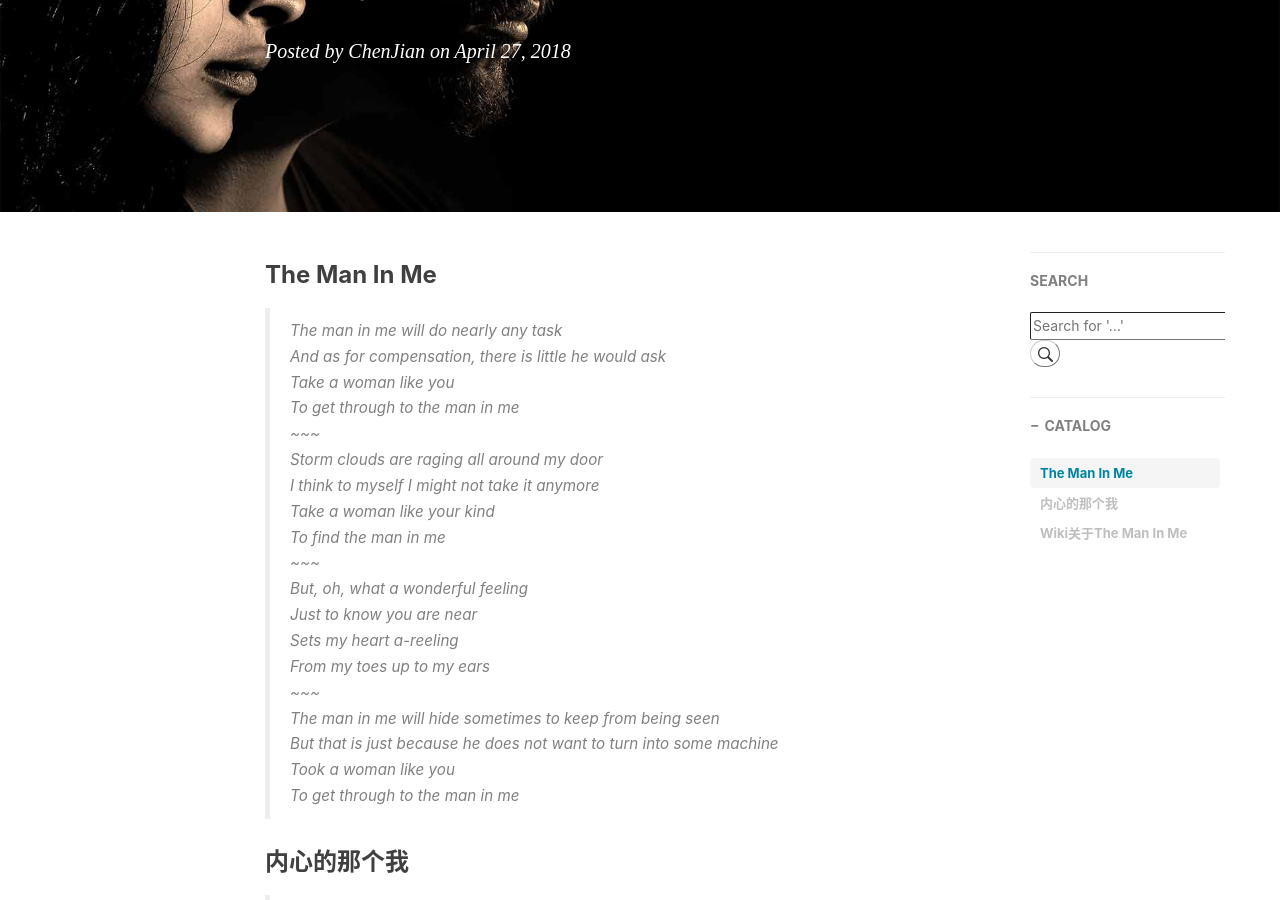
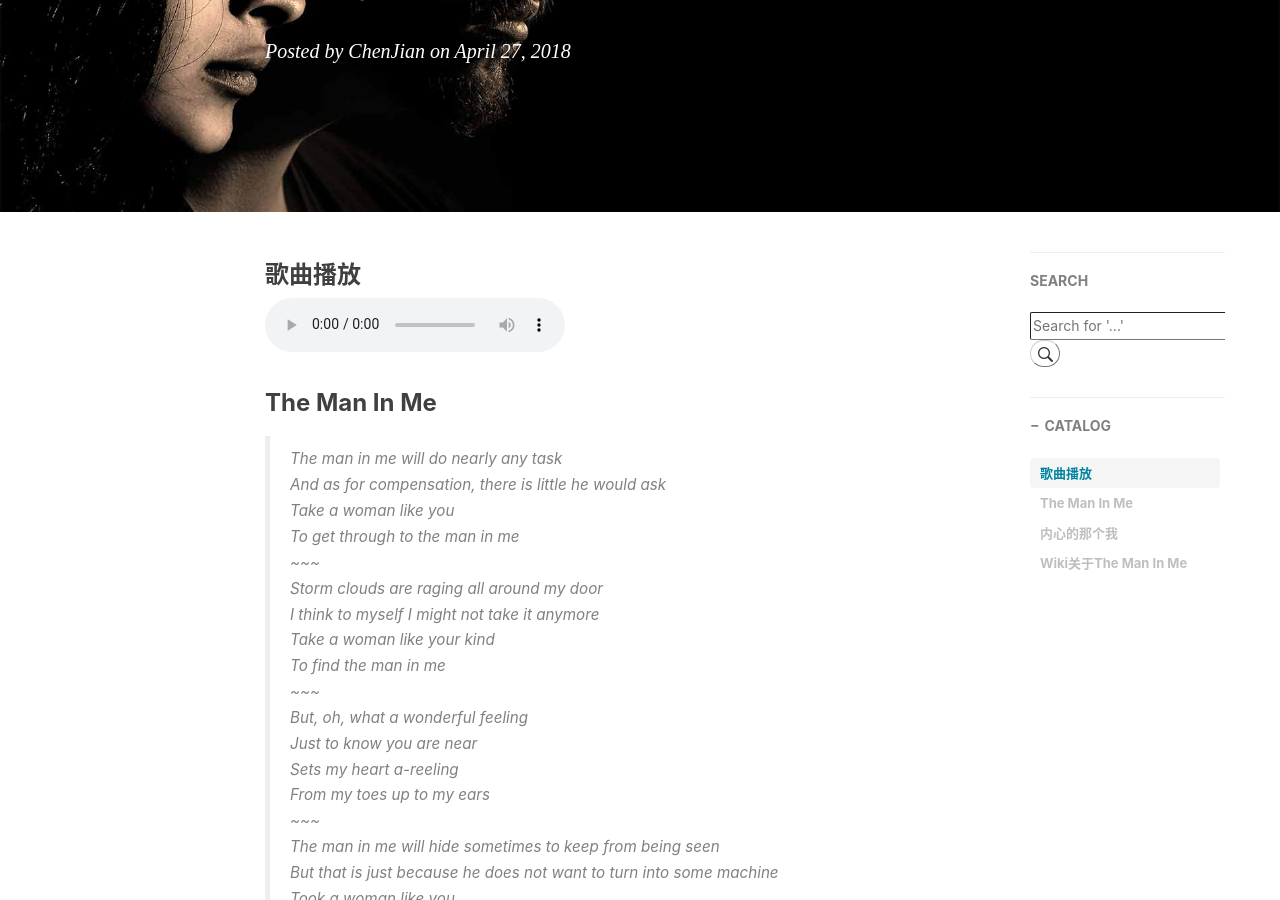
Before and after one commit to chenjian158978/chenjian.github.io, a Jekyll site: the page built from _posts/2018-04-27-The Man In Me.md, in a window 1280 px wide and 900 px high, scrolled down 311 px. Built offline with Jekyll 4.4.1, drawn with Linux system fonts in a browser that asks for light colours; comment, search, counter and statistics services are not loaded.

Commit message:
添加bgm元素，测试

```diff
--- a/_posts/2018-04-27-The Man In Me.md
+++ b/_posts/2018-04-27-The Man In Me.md
@@ -10,6 +10,14 @@ tags:
     - BobDylan
     - 歌词翻译
 ---
+
+### 歌曲播放
+
+<audio  controls="controls">
+    <source src="/backgroundmusic/The-Man-In-Me/the_man_in_me_bob_dylan.mp3" type="audio/mpeg" />
+    <source src="/backgroundmusic/The-Man-In-Me/the_man_in_me_bob_dylan.ogg" type="audio/ogg" />
+    换个浏览器，便可听到美妙的歌曲!
+</audio>
 
 ### The Man In Me
 
```
Also changed, not shown: 2 other files.
